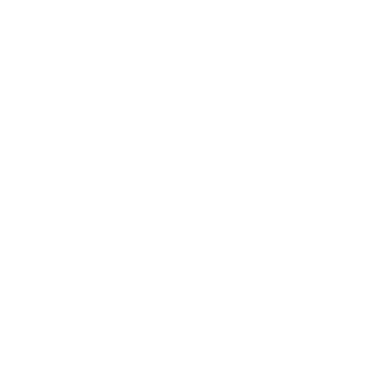
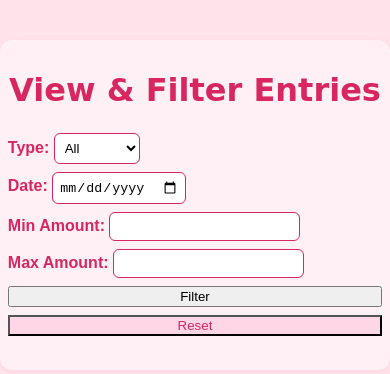
Before and after one commit to eccennah/amelia-finance, a plain HTML site: page filter.html in a window 390 px wide. Drawn offline with Linux system fonts and the light colour scheme.

Commit message:
Add files via upload

```diff
--- /dev/null
+++ b/filter.css
@@ -0,0 +1,72 @@
+
+body {
+    font-family: Arial, sans-serif;
+    background: #ffe4ec;
+    margin: 0;
+    padding: 0;
+}
+.container {
+    max-width: 900px;
+    margin: 40px auto;
+    background: #fff0f6;
+    border-radius: 12px;
+    padding: 32px 24px;
+    box-shadow: 0 2px 8px rgba(215,38,96,0.08);
+}
+h1 {
+    text-align: center;
+    color: #d72660;
+    font-family: 'Brush Script MT', cursive, sans-serif;
+    font-size: 2.5rem;
+    margin-bottom: 24px;
+}
+.filters {
+    display: flex;
+    flex-wrap: wrap;
+    gap: 16px;
+    margin-bottom: 24px;
+    justify-content: center;
+}
+.filters label {
+    color: #d72660;
+    font-weight: 600;
+}
+.filters input, .filters select {
+    padding: 6px;
+    border-radius: 6px;
+    border: 1px solid #d72660;
+    background: #fff;
+}
+table {
+    width: 100%;
+    border-collapse: collapse;
+    background: #fff;
+    border-radius: 10px;
+    overflow: hidden;
+    box-shadow: 0 2px 8px rgba(215,38,96,0.08);
+}
+th, td {
+    border: 1px solid #f8bbd0;
+    padding: 10px;
+    text-align: left;
+}
+th {
+    background: #f8bbd0;
+    color: #d72660;
+}
+@media (max-width: 700px) {
+    .container {
+        padding: 10px 2vw;
+    }
+    th, td {
+        padding: 6px;
+        font-size: 0.95rem;
+    }
+    h1 {
+        font-size: 2rem;
+    }
+    .filters {
+        flex-direction: column;
+        gap: 8px;
+    }
+}
--- a/filter.html
+++ b/filter.html
@@ -3,9 +3,39 @@
 <head>
     <meta charset="UTF-8">
     <meta name="viewport" content="width=device-width, initial-scale=1.0">
-    <title>Filter</title>
+    <title>Filter Entries</title>
+    <link rel="stylesheet" href="filter.css">
+
 </head>
 <body>
+    <div class="container">
+        <h1>View & Filter Entries</h1>
+        <div class="filters">
+            <label>
+                Type:
+                <select id="typeFilter">
+                    <option value="all">All</option>
+                    <option value="income">Income</option>
+                    <option value="expense">Expense</option>
+                </select>
+            </label>
+            <label>
+                Date:
+                <input type="date" id="dateFilter">
+            </label>
+            <label>
+                Min Amount:
+                <input type="number" id="minAmountFilter" min="0" step="0.01">
+            </label>
+            <label>
+                Max Amount:
+                <input type="number" id="maxAmountFilter" min="0" step="0.01">
+            </label>
+            <button onclick="applyFilters()">Filter</button>
+            <button onclick="resetFilters()" style="background:#ffd6e6;color:#d72660;">Reset</button>
+        </div>
 
+    </div>
+    <script src= "filter.js"> </script>
 </body>
 </html>
--- /dev/null
+++ b/filter.js
@@ -0,0 +1,60 @@
+function getAllEntries() {
+    const incomes = JSON.parse(localStorage.getItem('incomes'));
+    const expenses = JSON.parse(localStorage.getItem('expenses'));
+    const incomeEntries = incomes.map(i => ({...i, type: 'income'}));
+    const expenseEntries = expenses.map(e => ({...e, type: 'expense'}));
+    return [incomeEntries,expenseEntries];
+}
+
+function renderTable(entries) {
+    const tbody = document.querySelector('#entriesTable tbody');
+    tbody.innerHTML = '';
+    if (entries.length === 0) {
+        tbody.innerHTML = '<tr><td colspan="5" style="text-align:center;">No entries found.</td></tr>';
+        return;
+    }
+    entries.forEach(entry => {
+        const tr = document.createElement('tr');
+        tr.innerHTML = `
+            <td>${entry.type.charAt(0).toUpperCase() + entry.type.slice(1)}</td>
+            <td>${entry.amount}</td>
+            <td>${entry.date}</td>
+            <td>${entry.category || ''}</td>
+            <td>${entry.notes || ''}</td>
+        `;
+        tbody.appendChild(tr);
+    });
+}
+
+function applyFilters() {
+    let entries = getAllEntries();
+    const type = document.getElementById('typeFilter').value;
+    const date = document.getElementById('dateFilter').value;
+    const minAmount = document.getElementById('minAmountFilter').value;
+    const maxAmount = document.getElementById('maxAmountFilter').value;
+
+    if (type !== 'all') {
+        entries = entries.filter(e => e.type === type);
+    }
+    if (date) {
+        entries = entries.filter(e => e.date === date);
+    }
+    if (minAmount) {
+        entries = entries.filter(e => parseFloat(e.amount) >= parseFloat(minAmount));
+    }
+    if (maxAmount) {
+        entries = entries.filter(e => parseFloat(e.amount) <= parseFloat(maxAmount));
+    }
+    renderTable(entries);
+}
+
+function resetFilters() {
+    document.getElementById('typeFilter').value = 'all';
+    document.getElementById('dateFilter').value = '';
+    document.getElementById('minAmountFilter').value = '';
+    document.getElementById('maxAmountFilter').value = '';
+    renderTable(getAllEntries());
+}
+
+
+renderTable(getAllEntries());
```
